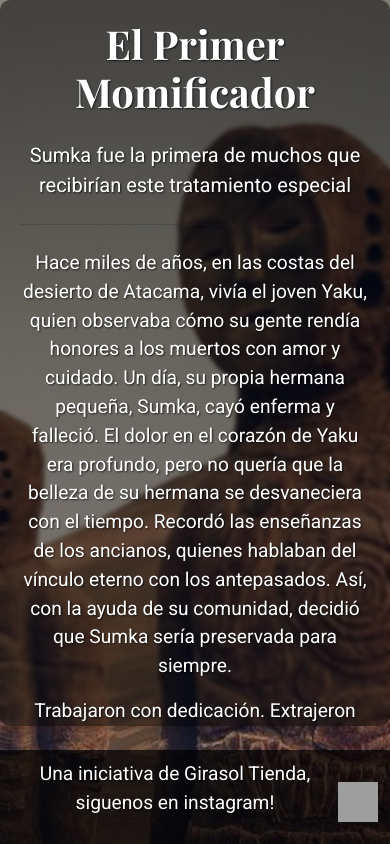
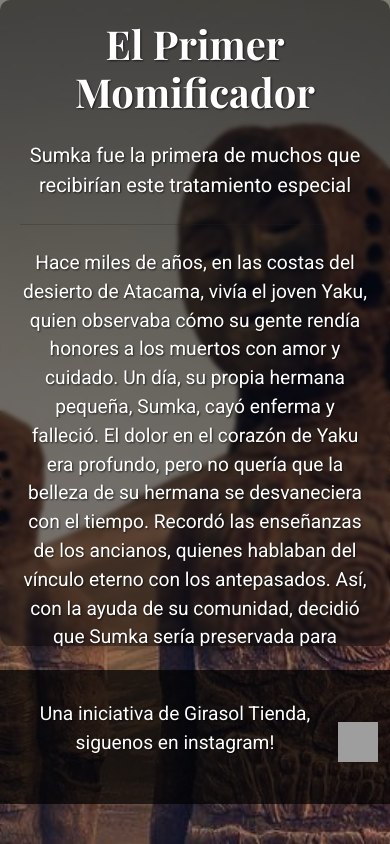
Before and after one commit to josematamoros917/momias, a plain HTML site: page index.html in a window 390 px wide. Drawn offline with nearby package versions, Linux system fonts and the light colour scheme; grey boxes are pictures that could not be loaded.

Commit message:
ajuste del footer

```diff
--- a/css/styles.css
+++ b/css/styles.css
@@ -64,3 +64,10 @@ footer {
 footer img {
     margin-top: 10px; /* Espaciado superior para el ícono */
 }
+
+@media (max-width: 768px) {
+    footer {
+        margin-bottom: 40px; /* Aumenta el margen inferior solo en dispositivos móviles */
+        padding: 30px 0; /* Ajusta el padding si es necesario */
+    }
+}
```
